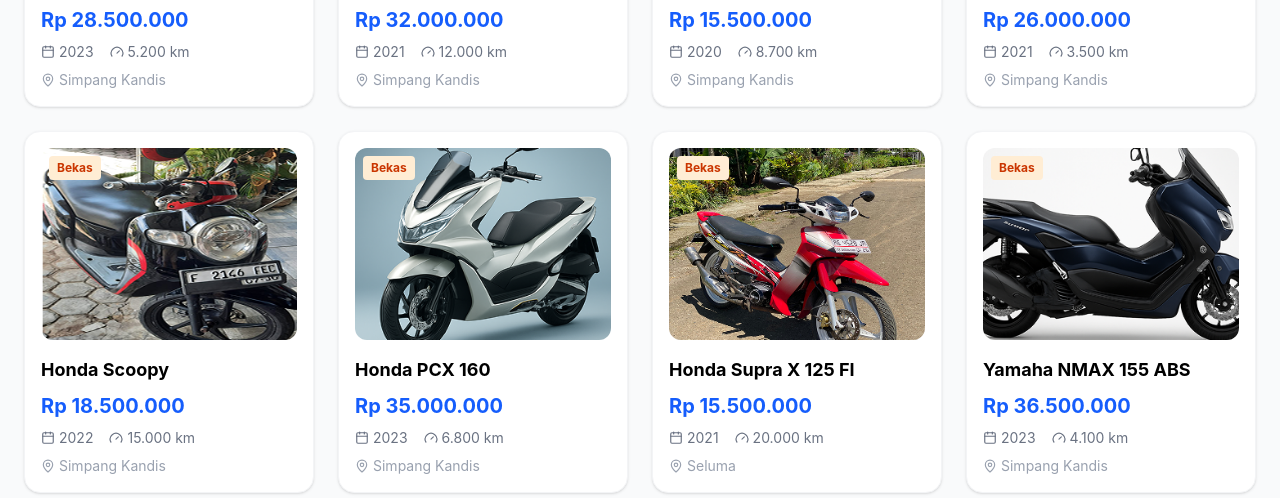
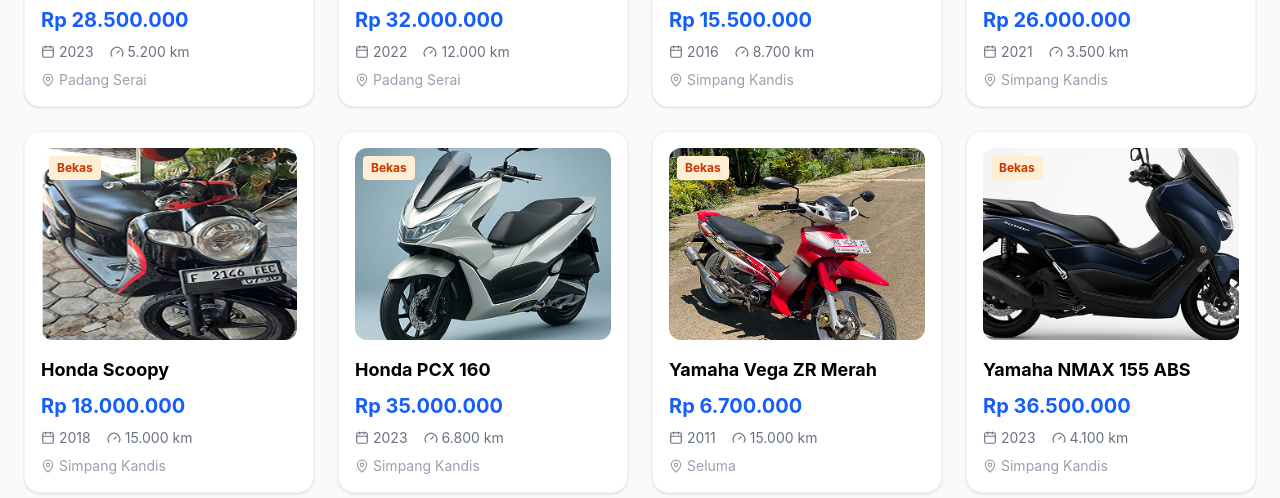
Before and after one commit to sheisafirst/Jogja-Motor, a React (Vite) app: page /home in a window 1280 px wide. Shown: the part 2629-3127 px from the top of the page. Built offline with nearby package versions, Linux system fonts and the light colour scheme.

Commit message:
merapikan halaman motor unggulan

```diff
--- a/src/components/blocks/MotorData.tsx
+++ b/src/components/blocks/MotorData.tsx
@@ -9,8 +9,8 @@
     year: "2023",
     km: "5.200 km",
     transmission: "Otomatis",
-    location: "Simpang Kandis",
-    fullLocation: "Simpang Kandis, Bengkulu",
+    location: "Padang Serai",
+    fullLocation: "Padang Serai, Bengkulu",
     color: "Merah",
     engine: "160cc",
     condition: "Bekas",
@@ -24,11 +24,11 @@
     name: "Yamaha NMAX 155",
     price: "Rp 32.000.000",
     type: "Matic",
-    year: "2021",
+    year: "2022",
     km: "12.000 km",
     transmission: "Otomatis",
-    location: "Simpang Kandis",
-    fullLocation: "Simpang Kandis, Bengkulu",
+    location: "Padang Serai",
+    fullLocation: "Padang Serai, Bengkulu",
     color: "Hitam",
     engine: "155cc",
     condition: "Bekas",
@@ -42,7 +42,7 @@
     name: "Honda Beat Street",
     price: "Rp 15.500.000",
     type: "Matic",
-    year: "2020",
+    year: "2016",
     km: "8.700 km",
     transmission: "Otomatis",
     location: "Simpang Kandis",
@@ -75,9 +75,9 @@
   {
     id: 5,
     name: "Honda Scoopy",
-    price: "Rp 18.500.000",
+    price: "Rp 18.000.000",
     type: "Matic",
-    year: "2022",
+    year: "2018",
     km: "15.000 km",
     transmission: "Otomatis",
     location: "Simpang Kandis",
@@ -110,20 +110,20 @@
 
   {
     id: 7,
-    name: "Honda Supra X 125 FI",
-    price: "Rp 15.500.000",
+    name: "Yamaha Vega ZR Merah",
+    price: "Rp 6.700.000",
     type: "Bebek",
-    year: "2021",
-    km: "20.000 km",
+    year: "2011",
+    km: "15.000 km",
     transmission: "Manual",
     location: "Seluma",
     fullLocation: "Seluma, Bengkulu",
     color: "Merah Putih",
-    engine: "124,89cc",
+    engine: "113,7cc",
     condition: "Bekas",
     image: "/id7.png",
     description:
-      "Honda Supra X 125 FI dengan mesin 124,89cc berteknologi PGM-FI yang irit bahan bakar dan terkenal tangguh untuk penggunaan harian. Motor ini nyaman dikendarai, mudah dirawat, dan cocok digunakan untuk perjalanan dalam maupun luar kota.",
+      "Yamaha Vega ZR berwarna merah putih dengan kondisi bekas yang masih terawat. Motor bebek ini menggunakan mesin 113,7cc yang terkenal irit bahan bakar, tangguh, dan mudah dalam perawatan. Cocok digunakan untuk kebutuhan transportasi sehari-hari maupun perjalanan jarak menengah.",
   },
 
   {
--- a/src/components/blocks/MotorUnggulan.tsx
+++ b/src/components/blocks/MotorUnggulan.tsx
@@ -1,8 +1,13 @@
+import { useMemo } from "react";
 import { allMotors } from "./MotorData";
 import MotorCard from "../ui/MotorCard";
 
 export default function MotorUnggulan() {
-  const featuredMotors = allMotors.slice(0, 4);
+  const featuredMotors = useMemo(() => {
+    return [...allMotors]
+      .sort(() => Math.random() - 0.5)
+      .slice(0, 4);
+  }, []);
 
   return (
     <section className="max-w-7xl mx-auto px-6 py-16">
@@ -11,12 +16,17 @@
           <h2 className="text-2xl font-bold text-gray-900">Motor Unggulan</h2>
           <p className="text-gray-500 mt-1">Pilihan terbaik minggu ini</p>
         </div>
-        <a href="/CariMotor" className="text-blue-600 font-semibold hover:underline">Lihat Semua →</a>
+
+        <a
+          href="/CariMotor"
+          className="text-blue-600 font-semibold hover:underline"
+        >
+          Lihat Semua →
+        </a>
       </div>
 
       <div className="grid grid-cols-1 md:grid-cols-4 gap-6">
         {featuredMotors.map((motor) => (
-          // HAPUS div lama, GANTI dengan ini:
           <MotorCard key={motor.id} motor={motor} />
         ))}
       </div>
```
